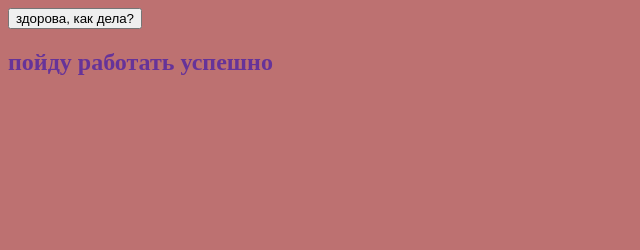
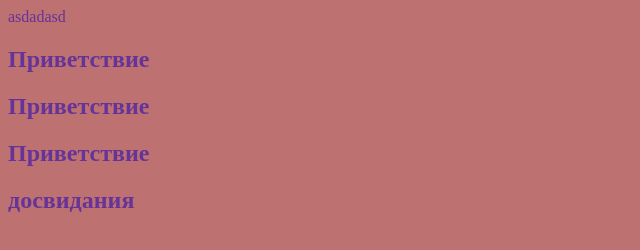
Before and after one commit to Smihlenyu/testpitonif, a plain HTML site: page index.html in a window 1280 px wide. Shown: the whole page, without its empty margins (0-640 px from the left). Drawn offline with Linux system fonts and the light colour scheme.

Commit message:
Revert "Merge branch 'super-vetka'"
This reverts commit 245b1b1e3fa1e3fe15b5124748460cd8a70fdb37, reversing
changes made to 4f1b36c24b2db2d3bffdbcebe292f2247a56edcf.

```diff
--- a/index.html
+++ b/index.html
@@ -8,8 +8,11 @@
 	</head>
 	<body>
 		<div class="div">
-			<button>здорова, как дела?</button>
-			<h2>пойду работать успешно</h2>
+			asdadasd
+			<h2>Приветствие</h2>
+			<h2>Приветствие</h2>
+			<h2>Приветствие</h2>
+			<h2>досвидания</h2>
 		</div>
 	</body>
 </html>
```
